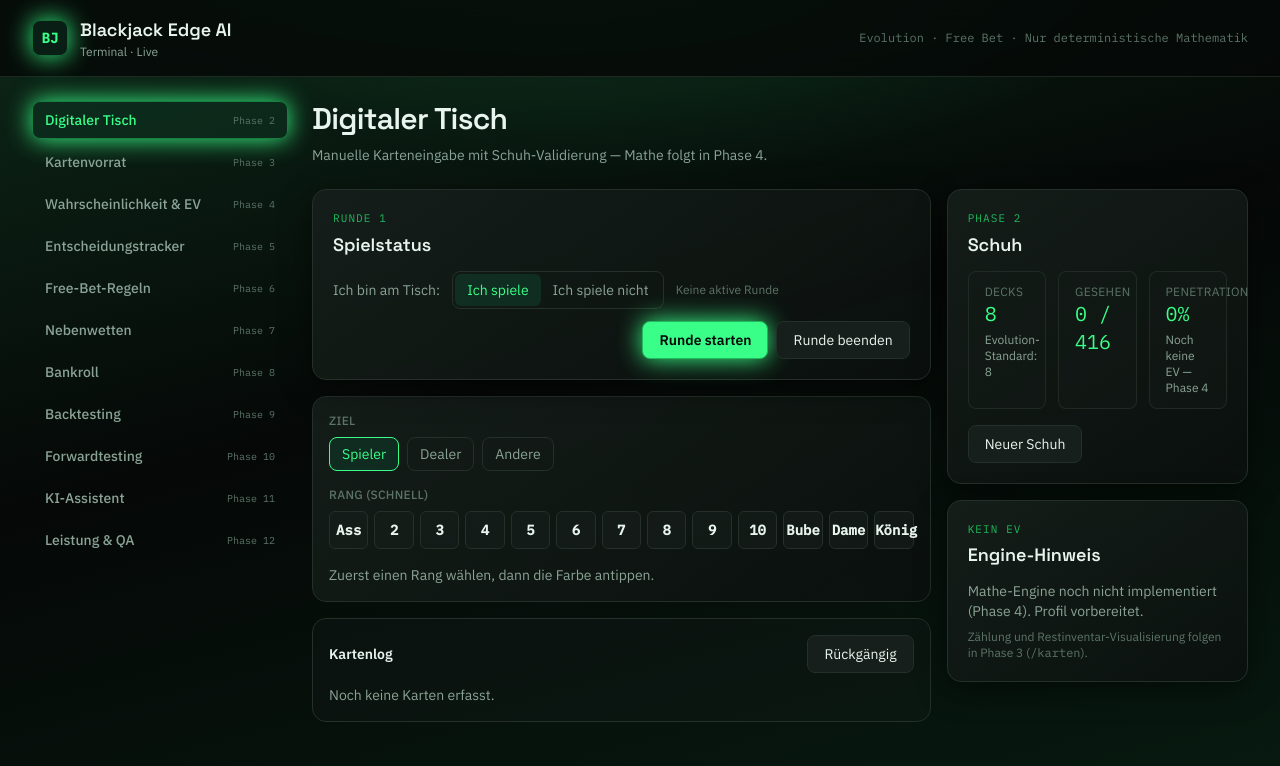
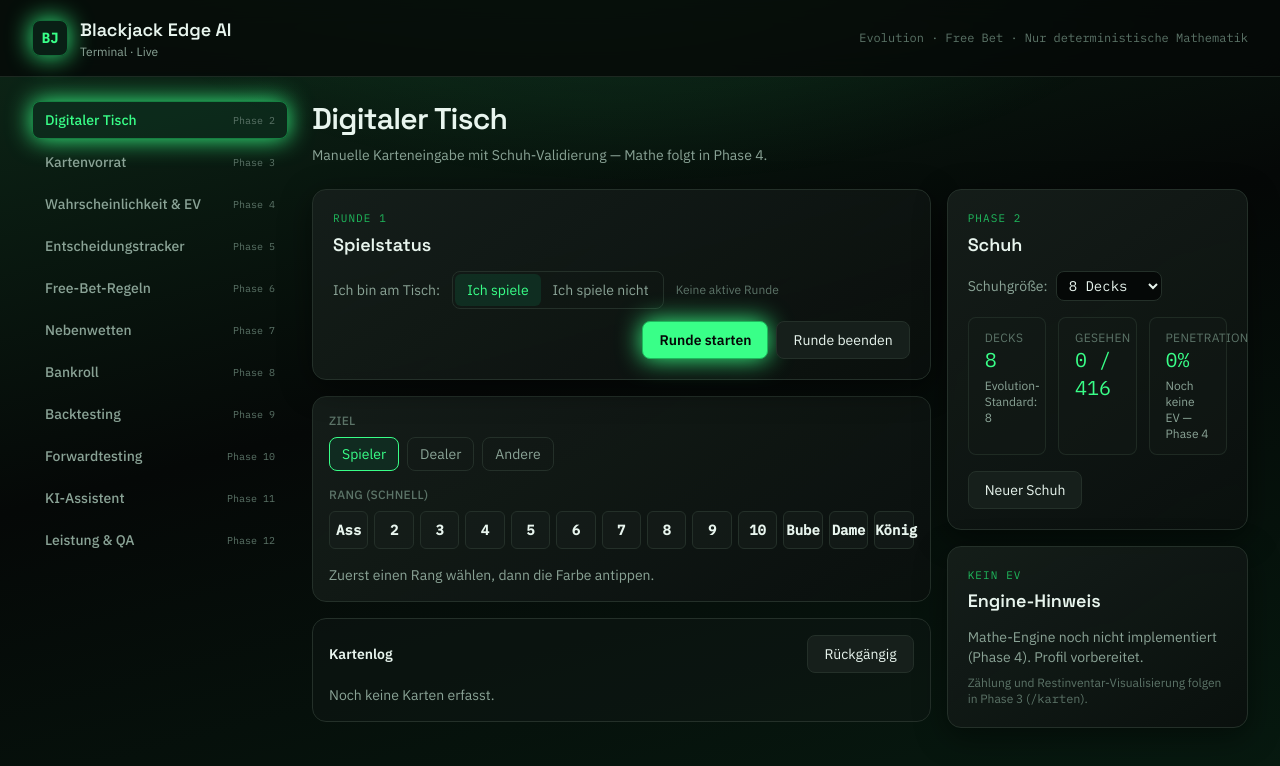
Before and after one commit to denisd04-arch/blackjack-edge-ai, a Next.js app: page /tisch in a window 1280 px wide. Shown: the top 766 px of the page. Built offline with nearby package versions, Linux system fonts and the light colour scheme.

Commit message:
feat(phase-2): deck size selector; sync CI lock restore

```diff
--- a/src/components/table/digital-table.tsx
+++ b/src/components/table/digital-table.tsx
@@ -75,7 +75,11 @@ export function DigitalTable() {
 
         <aside className="space-y-4">
           <Card title="Schuh" eyebrow="Phase 2">
-            <ShoePanel shoe={snapshot.shoe} />
+            <ShoePanel
+              shoe={snapshot.shoe}
+              canChangeDecks={snapshot.dealt.length === 0}
+              onDecksChange={actions.setDecks}
+            />
             <div className="mt-4 flex flex-wrap gap-2">
               <Button type="button" variant="secondary" onClick={actions.resetShoe}>
                 Neuer Schuh
--- a/src/components/table/shoe-panel.tsx
+++ b/src/components/table/shoe-panel.tsx
@@ -4,11 +4,37 @@ import type { ShoeSnapshot } from "@blackjack-edge/engine";
 import { CARD_RANKS, RANK_LABEL_DE } from "@blackjack-edge/engine";
 import { DataPanel, DataPanelGrid } from "@/components/ui/data-panel";
 
-export function ShoePanel({ shoe }: { shoe: ShoeSnapshot }) {
+const DECK_OPTIONS = [1, 2, 4, 6, 8, 10, 12] as const;
+
+export function ShoePanel({
+  shoe,
+  canChangeDecks,
+  onDecksChange,
+}: {
+  shoe: ShoeSnapshot;
+  canChangeDecks?: boolean;
+  onDecksChange?: (decks: number) => void;
+}) {
   const depleted = CARD_RANKS.filter((r) => shoe.remainingByRank[r] === 0);
 
   return (
     <section className="space-y-4">
+      {canChangeDecks && onDecksChange ? (
+        <label className="flex flex-wrap items-center gap-2 text-sm text-ink-muted">
+          <span>Schuhgröße:</span>
+          <select
+            value={shoe.decks}
+            onChange={(e) => onDecksChange(Number(e.target.value))}
+            className="rounded-lg border border-border bg-canvas px-2 py-1 font-mono text-ink"
+          >
+            {DECK_OPTIONS.map((d) => (
+              <option key={d} value={d}>
+                {d} Decks
+              </option>
+            ))}
+          </select>
+        </label>
+      ) : null}
       <DataPanelGrid>
         <DataPanel
           label="Decks"
```
Also changed, not shown: 1 other file (tests, documents, lock files or other folders).
